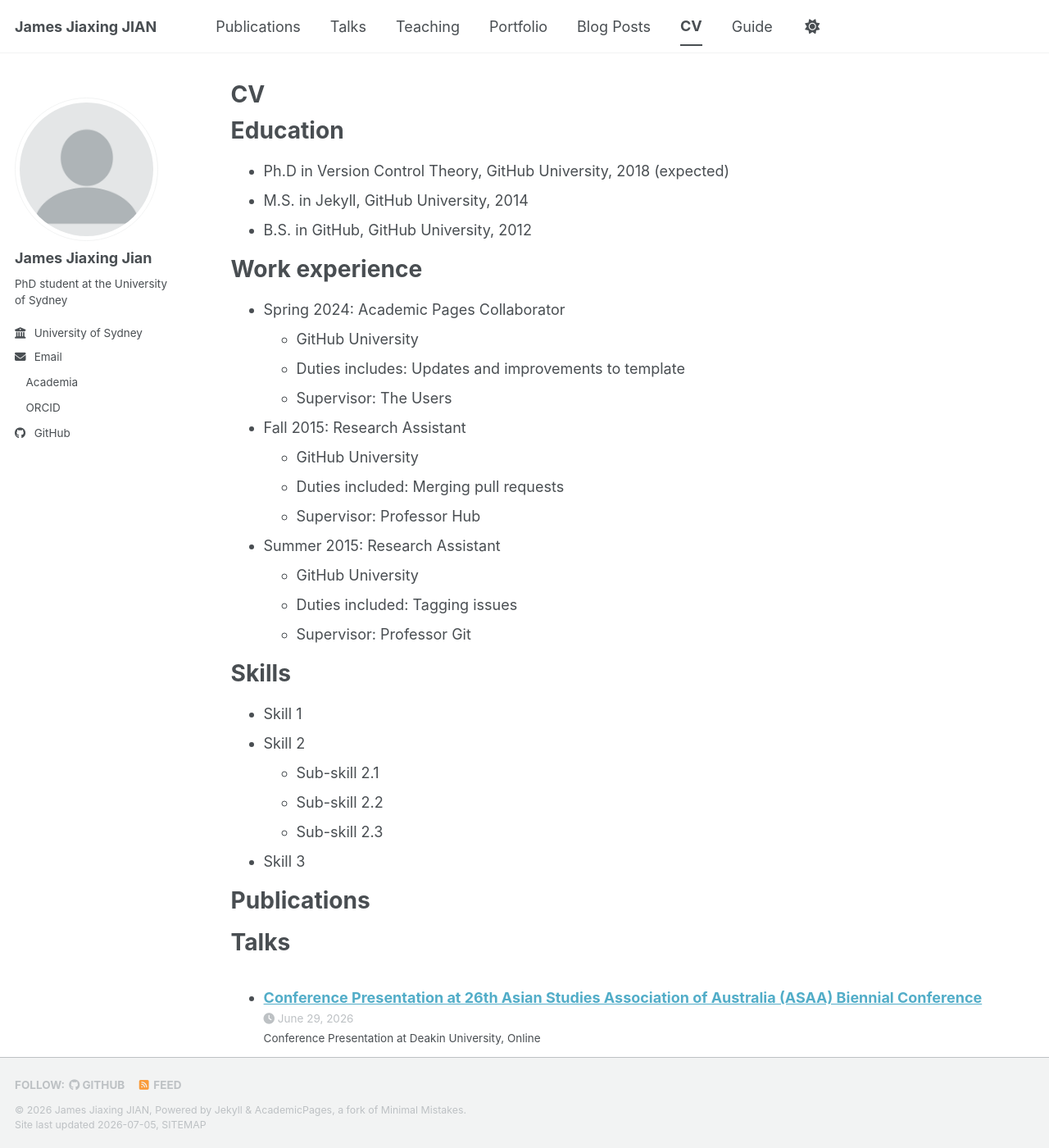
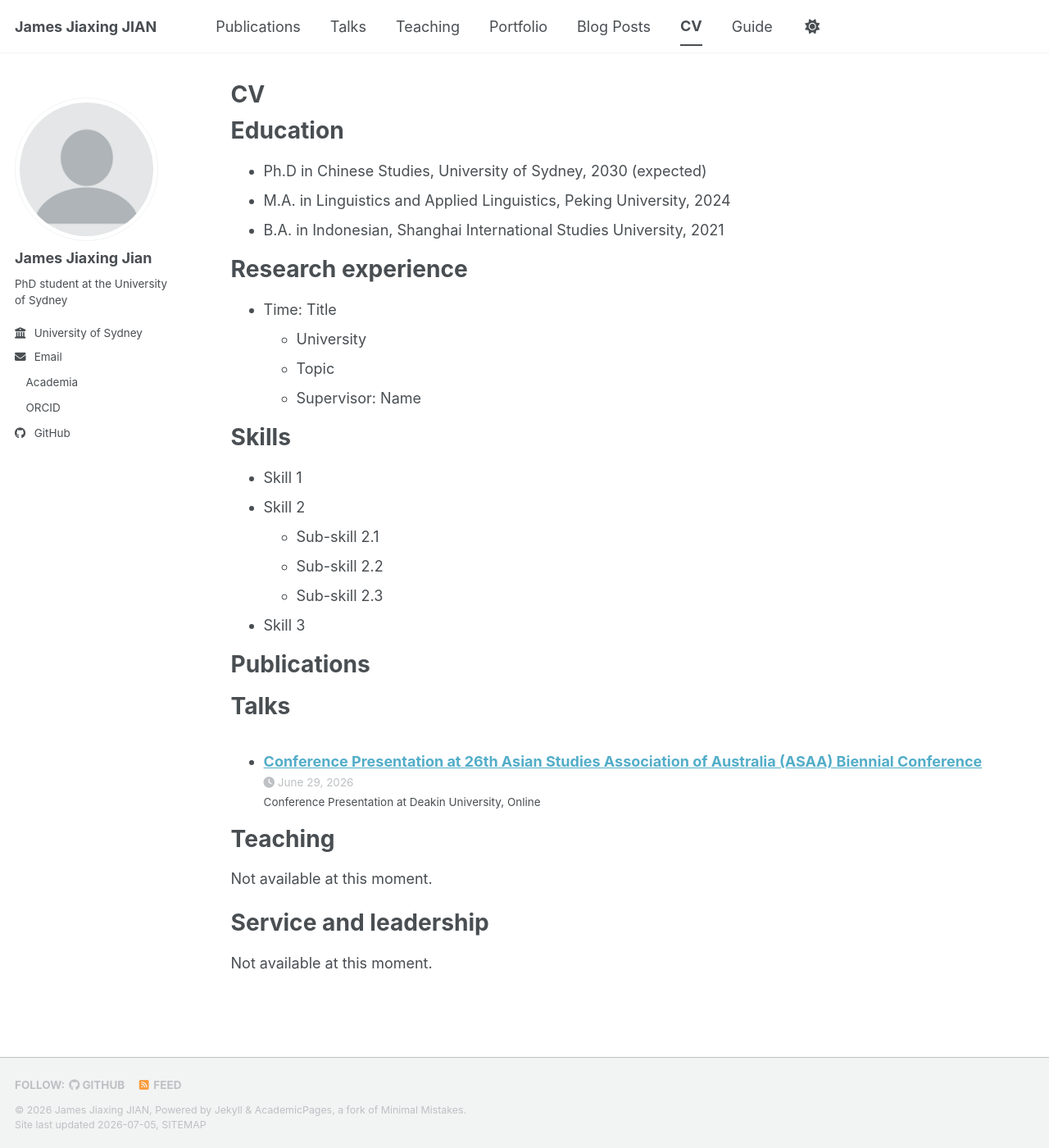
Before and after one commit to jamesjiaxingjian/jamesjiaxingjian.github.io, a Jekyll site: the page built from _pages/cv.md, in a window 1280 px wide and 1400 px high. Shown: the whole window at 82% size. Built offline with Jekyll 4.4.1, drawn with Linux system fonts in a browser that asks for light colours; a style sheet for code colours, icons or effects is not loaded; some of the changed text lies outside the part shown.

Commit message:
Update cv.md

```diff
--- a/_pages/cv.md
+++ b/_pages/cv.md
@@ -11,26 +11,16 @@ redirect_from:
 
 Education
 ======
-* Ph.D in Version Control Theory, GitHub University, 2018 (expected)
-* M.S. in Jekyll, GitHub University, 2014
-* B.S. in GitHub, GitHub University, 2012
+* Ph.D in Chinese Studies, University of Sydney, 2030 (expected)
+* M.A. in Linguistics and Applied Linguistics, Peking University, 2024
+* B.A. in Indonesian, Shanghai International Studies University, 2021
 
-Work experience
+Research experience
 ======
-* Spring 2024: Academic Pages Collaborator
-  * GitHub University
-  * Duties includes: Updates and improvements to template
-  * Supervisor: The Users
-
-* Fall 2015: Research Assistant
-  * GitHub University
-  * Duties included: Merging pull requests
-  * Supervisor: Professor Hub
-
-* Summer 2015: Research Assistant
-  * GitHub University
-  * Duties included: Tagging issues
-  * Supervisor: Professor Git
+* Time: Title
+  * University
+  * Topic
+  * Supervisor: Name
 
 Skills
 ======
@@ -59,4 +49,4 @@ Not available at this moment.
 
 Service and leadership
 ======
-* Currently signed in to 43 different slack teams
+Not available at this moment.
```
